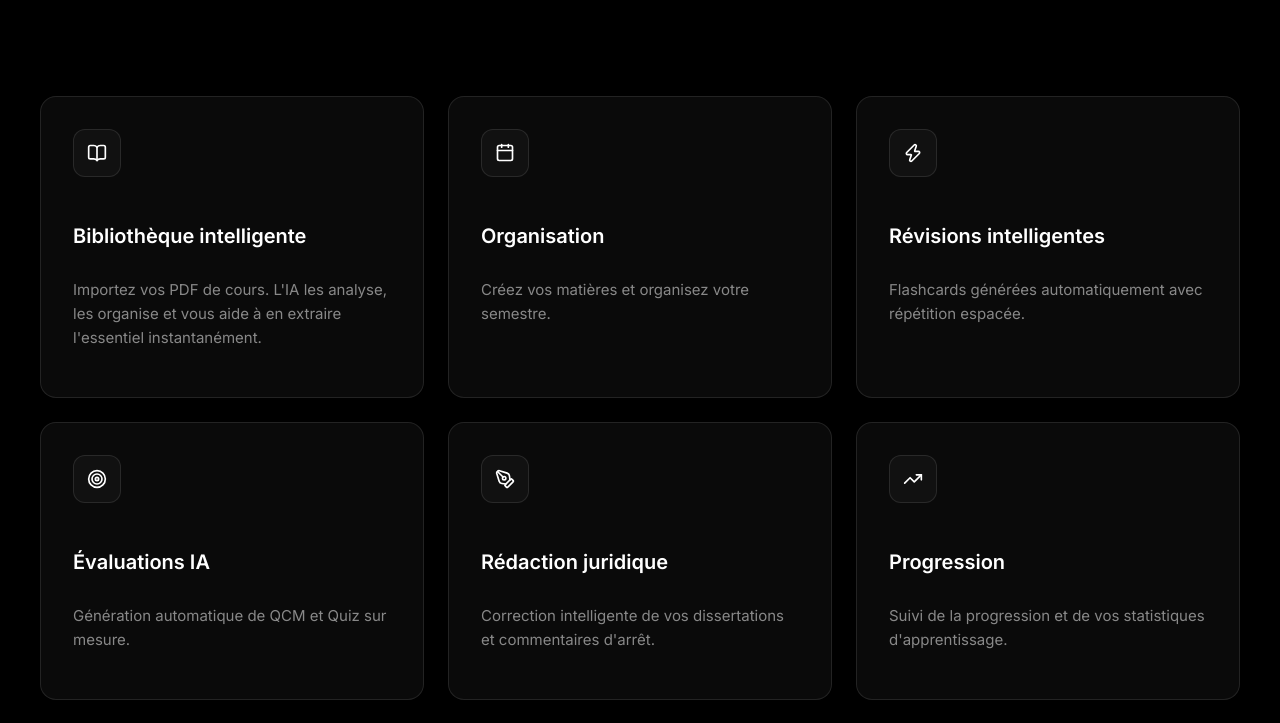
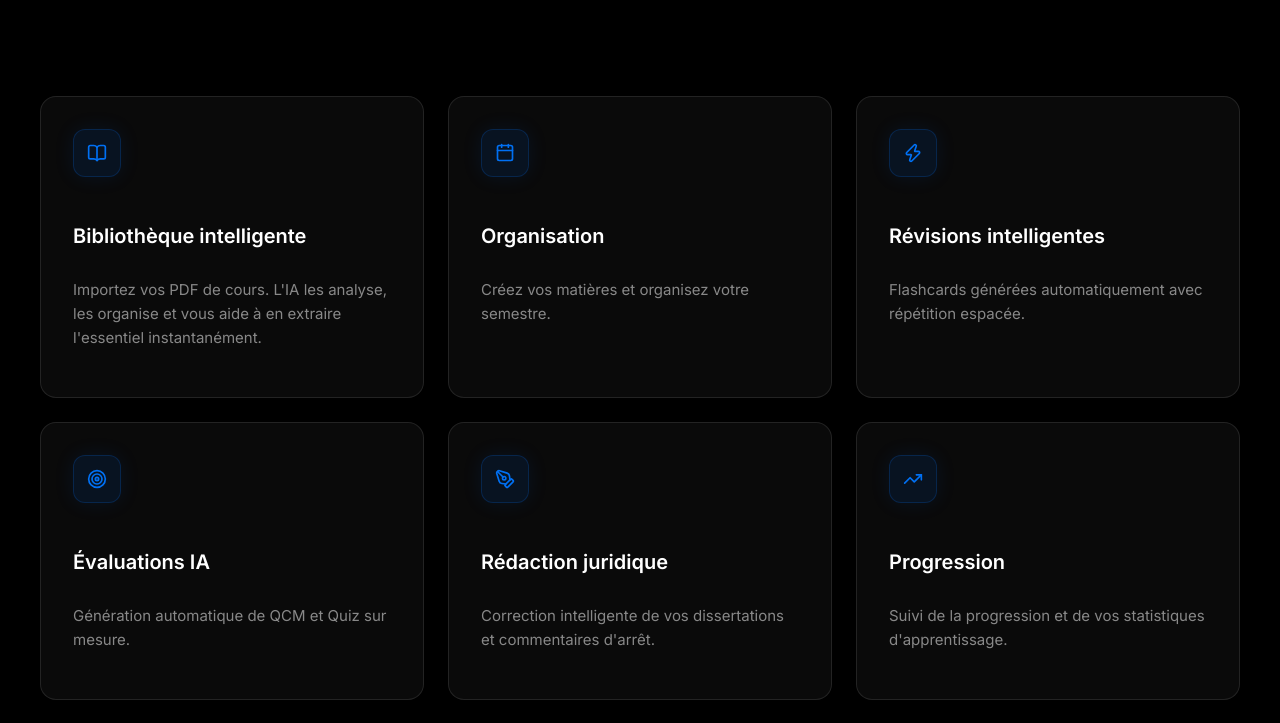
Before and after one commit to tuinaalex685-commits/TUINA.AI, a Next.js app: page / in a window 1280 px wide. Shown: the part 1709-2432 px from the top of the page. Built offline with nearby package versions, Linux system fonts and the light colour scheme.

Commit message:
design: ajout d'un bleu premium sur les icônes des features

```diff
--- a/src/components/features/Features.module.css
+++ b/src/components/features/Features.module.css
@@ -68,20 +68,22 @@
   width: 48px;
   height: 48px;
   border-radius: 12px;
-  background: rgba(255, 255, 255, 0.03);
-  border: 1px solid var(--border-light);
+  background: rgba(0, 112, 243, 0.1); /* Blue tint */
+  border: 1px solid rgba(0, 112, 243, 0.2);
+  box-shadow: 0 0 20px rgba(0, 112, 243, 0.1);
   display: flex;
   justify-content: center;
   align-items: center;
-  color: var(--text-main);
+  color: #0070F3; /* Premium Blue */
   margin-bottom: 24px;
   transition: all 0.3s ease;
 }
 
 .card:hover .iconWrapper {
-  background: rgba(124, 92, 255, 0.1);
-  border-color: rgba(124, 92, 255, 0.3);
-  color: #7C5CFF;
+  background: rgba(0, 112, 243, 0.2);
+  border-color: rgba(0, 112, 243, 0.4);
+  color: #3291FF;
+  box-shadow: 0 0 30px rgba(0, 112, 243, 0.3);
 }
 
 .cardTitle {
```
